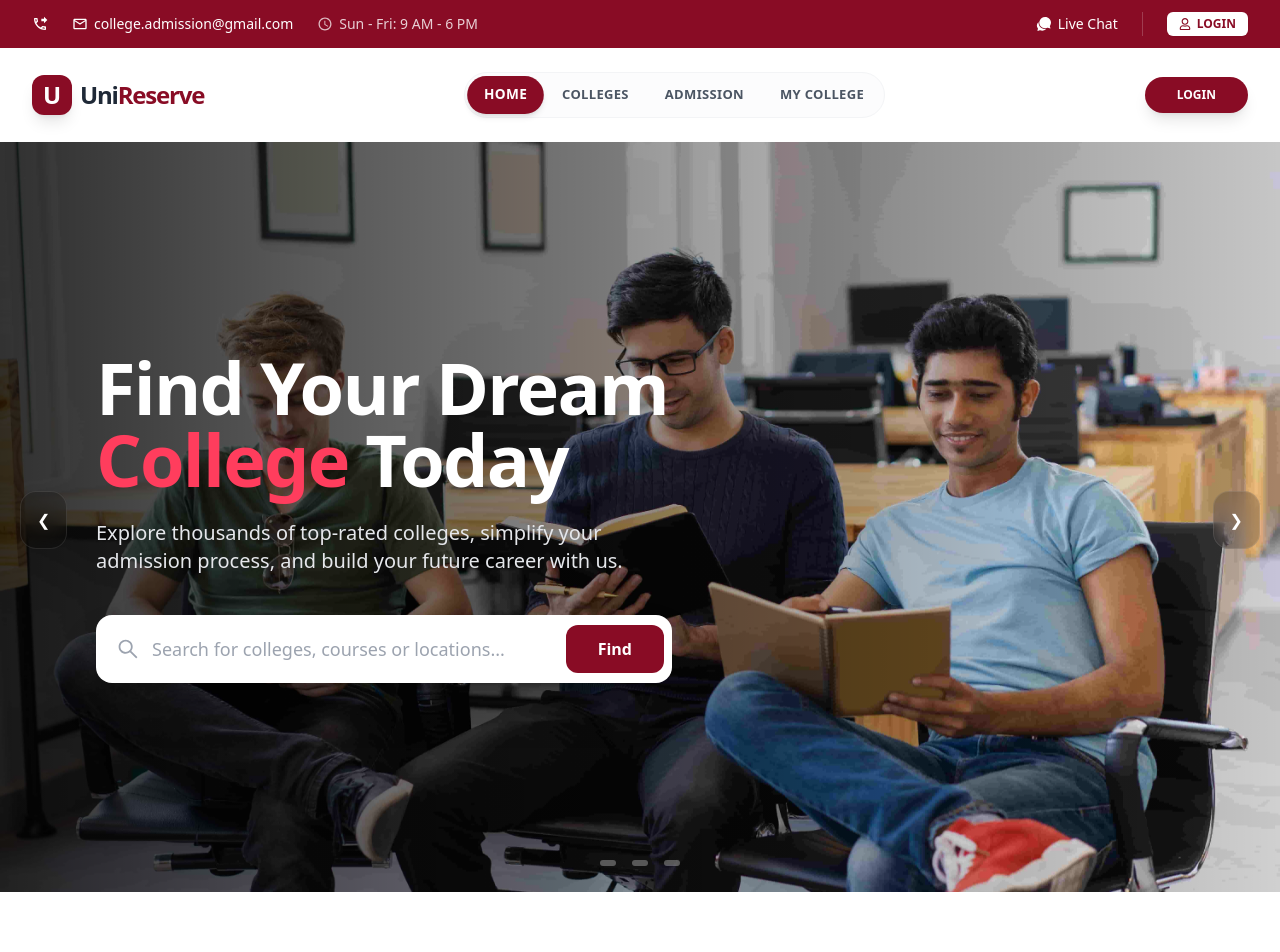
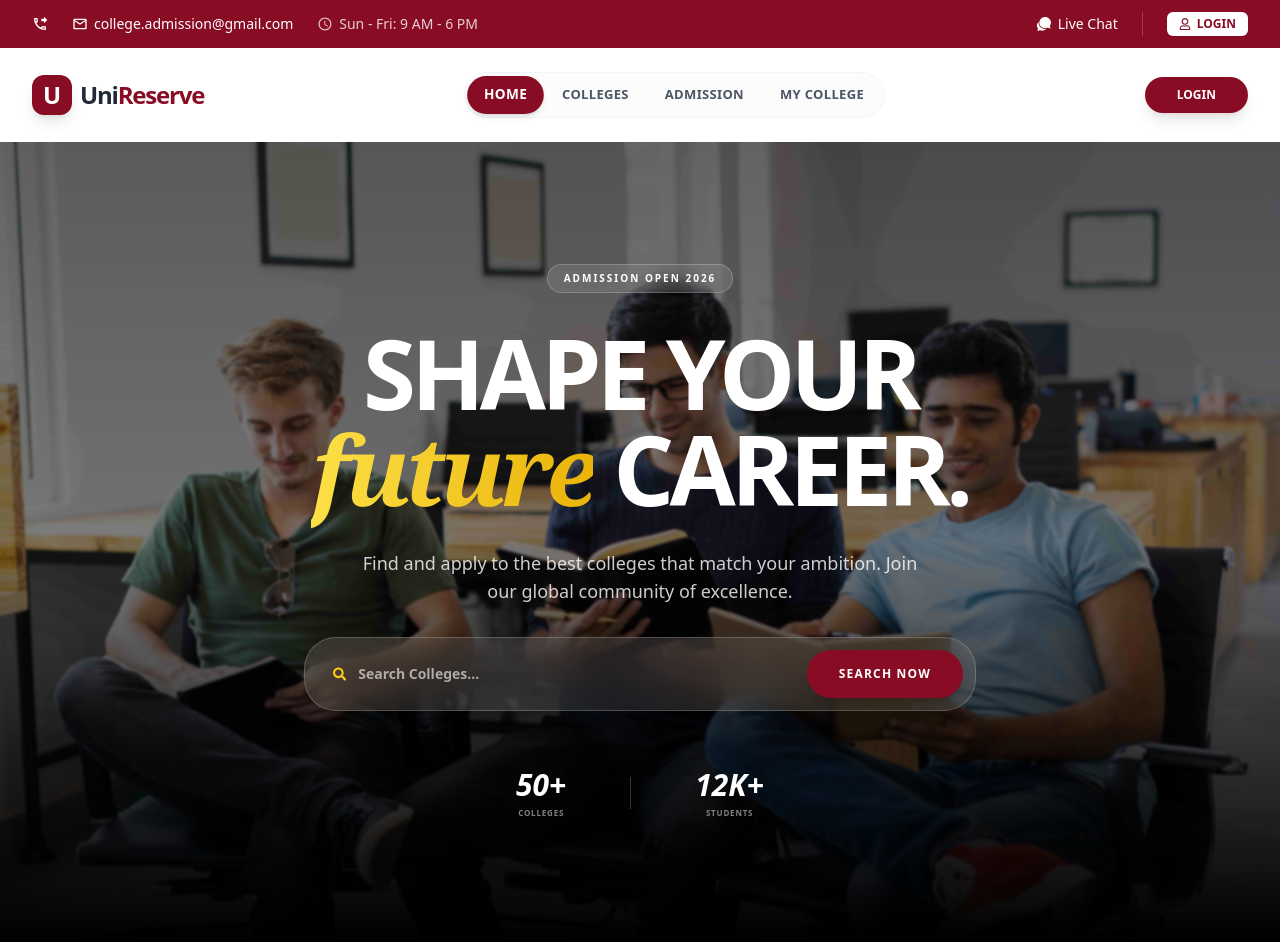
Before and after one commit to tuhincoder/UniReserve, a React (Vite) app: page / in a window 1280 px wide. Shown: the top 952 px of the page. Built offline with nearby package versions, Linux system fonts and the light colour scheme; no server answers.

Commit message:
added feature student park

```diff
--- a/src/pages/Home/Home/Home.jsx
+++ b/src/pages/Home/Home/Home.jsx
@@ -4,11 +4,13 @@ import CollageCard from "../CollageCard/CollageCard";
 import Gallery from "../Gallery/Gallery";
 import Research from "../Research/Research";
 import Review from "../Review/Review";
+import HomeHero from "./HomeHero";
 
 const Home = () => {
   return (
     <div>
-            <Banner></Banner>
+      {/* <Banner></Banner> */}
+      <HomeHero></HomeHero>
       <CollageCard />
       <Gallery />
       <Research />
--- /dev/null
+++ b/src/pages/Home/Home/HomeHero.jsx
@@ -0,0 +1,84 @@
+import banner1 from "../../../assets/banner/banner2.jpg";
+import { FaArrowRight, FaSearch } from "react-icons/fa";
+
+const HomeHero = () => {
+  return (
+    <section className="relative min-h-[500px] h-[70vh] md:h-screen flex items-center justify-center overflow-hidden">
+      {/* --- Background Image Layer --- */}
+      <div className="absolute inset-0 z-0">
+        <img
+          src={banner1}
+          alt="University Banner"
+          className="w-full h-full object-cover"
+        />
+        {/* Overlay for better text visibility */}
+        <div className="absolute inset-0 bg-black/50 backdrop-blur-[1px]"></div>
+        <div className="absolute inset-0 bg-gradient-to-t from-black via-transparent to-black/20"></div>
+      </div>
+
+      {/* --- Content Area --- */}
+      <div className="container mx-auto px-4 relative z-10">
+        <div className="max-w-4xl mx-auto text-center space-y-4 md:space-y-8">
+          {/* Minimal Badge */}
+          <div className="inline-flex items-center gap-2 bg-white/10 backdrop-blur-md border border-white/20 px-4 py-1.5 rounded-full animate-fade-in">
+            <span className="text-[9px] md:text-[10px] font-black uppercase tracking-[0.2em] text-white">
+              Admission Open 2026
+            </span>
+          </div>
+
+          {/* Main Heading - Responsive Font Sizes */}
+          <h1 className="text-4xl md:text-7xl lg:text-8xl font-black text-white leading-tight tracking-tighter uppercase">
+            Shape Your <br className="hidden md:block" />
+            <span className="text-transparent bg-clip-text bg-gradient-to-r from-yellow-300 to-yellow-500 italic font-serif lowercase">
+              future
+            </span>{" "}
+            Career.
+          </h1>
+
+          <p className="text-white/80 text-sm md:text-lg font-medium max-w-xl mx-auto leading-relaxed px-2">
+            Find and apply to the best colleges that match your ambition. Join
+            our global community of excellence.
+          </p>
+
+          {/* Search Bar - Slim on Mobile */}
+          <div className="flex flex-col md:flex-row items-center gap-2 md:gap-4 bg-white/10 backdrop-blur-xl p-2 md:p-3 rounded-2xl md:rounded-[2rem] border border-white/20 max-w-2xl mx-auto shadow-2xl mt-4">
+            <div className="flex-1 flex items-center gap-3 px-4 w-full">
+              <FaSearch className="text-yellow-400 text-sm" />
+              <input
+                type="text"
+                placeholder="Search Colleges..."
+                className="w-full py-2 md:py-3 bg-transparent outline-none text-white placeholder:text-white/60 text-sm font-semibold"
+              />
+            </div>
+            <button className="w-full md:w-auto bg-[#890c25] text-white px-8 py-3 md:py-4 rounded-xl md:rounded-[1.5rem] font-black uppercase text-[10px] md:text-xs tracking-widest hover:bg-white hover:text-[#890c25] transition-all shadow-xl">
+              Search Now
+            </button>
+          </div>
+
+          {/* Stats - Hidden on extra small mobile to save space */}
+          <div className="hidden sm:flex justify-center items-center gap-8 md:gap-16 pt-6">
+            <div className="text-center">
+              <h4 className="text-white text-xl md:text-3xl font-black italic">
+                50+
+              </h4>
+              <p className="text-white/50 text-[8px] uppercase font-black tracking-widest mt-1">
+                Colleges
+              </p>
+            </div>
+            <div className="w-[1px] h-8 bg-white/20"></div>
+            <div className="text-center">
+              <h4 className="text-white text-xl md:text-3xl font-black italic">
+                12K+
+              </h4>
+              <p className="text-white/50 text-[8px] uppercase font-black tracking-widest mt-1">
+                Students
+              </p>
+            </div>
+          </div>
+        </div>
+      </div>
+    </section>
+  );
+};
+
+export default HomeHero;
--- a/src/pages/MyCollage/MyCollage.jsx
+++ b/src/pages/MyCollage/MyCollage.jsx
@@ -4,6 +4,7 @@ import FormCart from "./FormCart";
 import useAuth from "../../hook/useAuth";
 import Loading from "../../component/common/Loading";
 import Container from "../../component/common/Container";
+import StudentPerks from "./StudentPerks";
 
 const MyCollage = () => {
   const { user } = useAuth();
@@ -21,6 +22,8 @@ const MyCollage = () => {
   if (isLoading) return <Loading />;
 
   return (
+    <>
+      <StudentPerks></StudentPerks>
       <section className="bg-gray-50/50 min-h-screen py-16">
         <Container>
           {/* Header Section */}
@@ -57,6 +60,7 @@ const MyCollage = () => {
           </div>
         </Container>
       </section>
+    </>
   );
 };
 
--- /dev/null
+++ b/src/pages/MyCollage/StudentPerks.jsx
@@ -0,0 +1,99 @@
+import {
+  FaLaptopCode,
+  FaBus,
+  FaWifi,
+  FaBookReader,
+  FaHeartbeat,
+} from "react-icons/fa";
+
+const StudentPerks = () => {
+  const perks = [
+    {
+      id: 1,
+      icon: <FaLaptopCode />,
+      title: "Tech Access",
+      desc: "Free access to labs & premium software licenses.",
+    },
+    {
+      id: 2,
+      icon: <FaBus />,
+      title: "Transport",
+      desc: "City-wide shuttle service for all enrolled students.",
+    },
+    {
+      id: 3,
+      icon: <FaWifi />,
+      title: "High-Speed Wi-Fi",
+      desc: "24/7 high-speed internet across the entire campus.",
+    },
+    {
+      id: 4,
+      icon: <FaBookReader />,
+      title: "Digital Library",
+      desc: "Unlimited access to 50k+ e-books and journals.",
+    },
+    {
+      id: 5,
+      icon: <FaHeartbeat />,
+      title: "Health Care",
+      desc: "Free medical checkups & insurance for students.",
+    },
+  ];
+
+  return (
+    <section className="py-16 bg-gray-50/50 rounded-[3rem] my-10 border border-dashed border-gray-200">
+      <div className="container mx-auto px-6">
+        <div className="flex flex-col md:flex-row justify-between items-end mb-12 gap-4">
+          <div className="space-y-2">
+            <span className="text-[#890c25] font-black tracking-widest text-[10px] uppercase bg-[#890c25]/5 px-3 py-1 rounded-md">
+              Member Benefits
+            </span>
+            <h2 className="text-3xl md:text-4xl font-black text-gray-900 tracking-tighter uppercase">
+              Your Student <span className="text-[#890c25]">Privileges</span>
+            </h2>
+          </div>
+          <p className="text-gray-400 font-medium text-sm max-w-xs md:text-right">
+            As an enrolled student, you are entitled to these premium campus
+            facilities.
+          </p>
+        </div>
+
+        {/* Horizontal Scroll or Grid for Perks */}
+        <div className="grid grid-cols-1 sm:grid-cols-2 lg:grid-cols-5 gap-6">
+          {perks.map((perk) => (
+            <div
+              key={perk.id}
+              className="bg-white p-8 rounded-[2rem] shadow-sm hover:shadow-xl hover:-translate-y-2 transition-all duration-500 border border-gray-100 group"
+            >
+              <div className="w-14 h-14 bg-gray-50 rounded-2xl flex items-center justify-center text-2xl text-gray-400 group-hover:bg-[#890c25] group-hover:text-white transition-all duration-500 mb-6">
+                {perk.icon}
+              </div>
+              <h4 className="font-black text-gray-800 uppercase text-xs tracking-widest mb-3">
+                {perk.title}
+              </h4>
+              <p className="text-[11px] text-gray-400 font-medium leading-relaxed">
+                {perk.desc}
+              </p>
+            </div>
+          ))}
+        </div>
+
+        {/* Bottom Call to Action Mini Banner */}
+        <div className="mt-12 bg-[#890c25] rounded-[2rem] p-8 md:p-10 flex flex-col md:flex-row items-center justify-between gap-6 overflow-hidden relative">
+          <div className="relative z-10">
+            <h3 className="text-white text-xl md:text-2xl font-black uppercase tracking-tighter">
+              Need help with your <br /> Student Identity Card?
+            </h3>
+          </div>
+          <button className="relative z-10 bg-white text-[#890c25] px-8 py-4 rounded-xl font-black uppercase text-[10px] tracking-[0.2em] hover:bg-yellow-400 hover:text-black transition-all shadow-2xl">
+            Contact Registrar
+          </button>
+          {/* Decorative Circles */}
+          <div className="absolute top-[-50%] right-[-10%] w-64 h-64 bg-white/5 rounded-full blur-3xl"></div>
+        </div>
+      </div>
+    </section>
+  );
+};
+
+export default StudentPerks;
```
Lines whose indentation alone changed are shown as unchanged.
